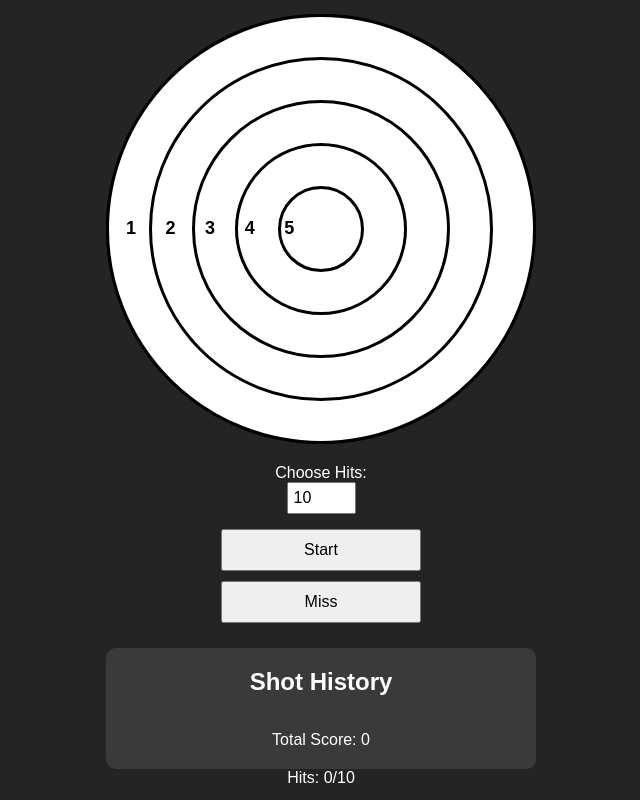
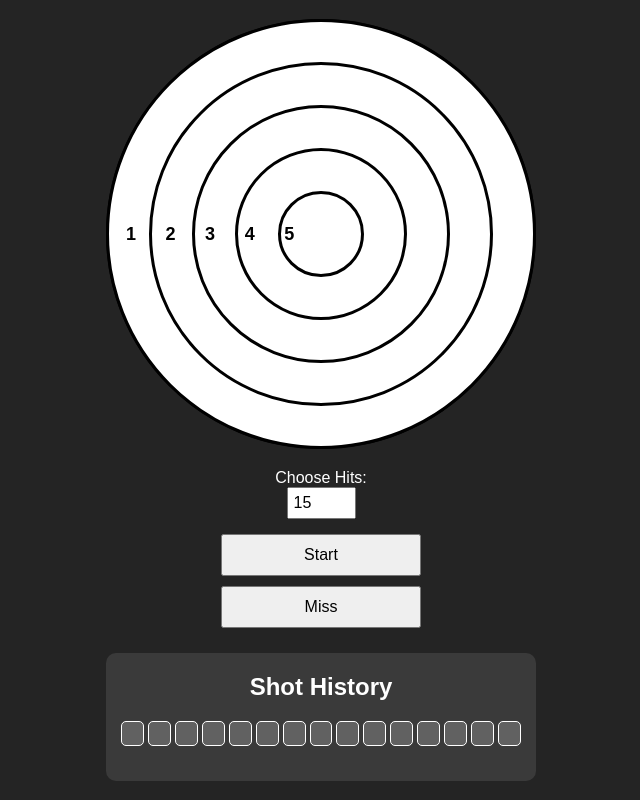
Before and after one commit to GW2k/targetTracker, a plain HTML site: page index.html in a window 1280 px wide. Shown: the whole page, without its empty margins (319-959 px from the left). Drawn offline with Linux system fonts and the light colour scheme.

Commit message:
Update index.html

```diff
--- a/index.html
+++ b/index.html
@@ -9,7 +9,7 @@
 <body>
   <div class="container">
     <div class="game">
-      <div class="dartboard" onclick="hitTarget(event)">
+      <div class="dartboard">
         <div class="ring ring-1">
           <span class="ring-value">1</span>
         </div>
@@ -28,19 +28,32 @@
       </div>
       <div class="controls">
         <label for="hit-count">Choose Hits:</label>
-        <input type="number" id="hit-count" value="10" min="1" max="20">
-        <button id="start-btn" onclick="startGame()">Start</button>
-        <button id="miss-btn" onclick="missHit()">Miss</button>
+        <input type="number" id="hit-count" value="15" min="1" max="15">
+        <button id="start-btn">Start</button>
+        <button id="miss-btn">Miss</button>
       </div>
     </div>
     <div class="scoreboard">
       <h1>Shot History</h1>
       <ul id="score-list">
-        <!-- Hit scores will be displayed here -->
+        <!-- Predefined 15 empty boxes -->
+        <li class="score-box"></li>
+        <li class="score-box"></li>
+        <li class="score-box"></li>
+        <li class="score-box"></li>
+        <li class="score-box"></li>
+        <li class="score-box"></li>
+        <li class="score-box"></li>
+        <li class="score-box"></li>
+        <li class="score-box"></li>
+        <li class="score-box"></li>
+        <li class="score-box"></li>
+        <li class="score-box"></li>
+        <li class="score-box"></li>
+        <li class="score-box"></li>
+        <li class="score-box"></li>
       </ul>
-      <p id="total-score">Total Score: 0</p>
     </div>
-    <p id="score">Hits: 0/10</p>
   </div>
 
   <script src="script.js"></script>
```
